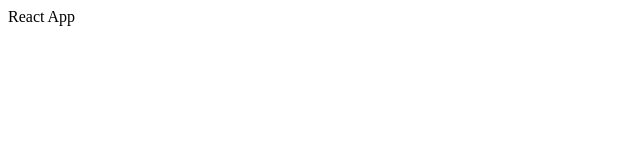
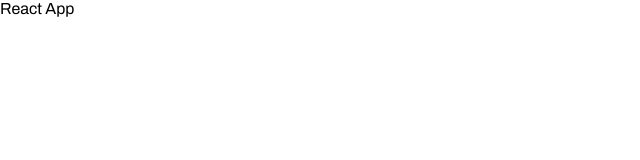
Before and after one commit to Dailton-Bastos/rentx, a React (Create React App) app: page / in a window 1280 px wide. Shown: the top 160 px of the page, without its empty margins (0-640 px from the left). Built offline with nearby package versions, Linux system fonts and the light colour scheme.

Commit message:
chore: add global style"

```diff
--- a/src/App.tsx
+++ b/src/App.tsx
@@ -1,3 +1,11 @@
+import { GlobalStyle } from './styles/global';
+
 export const App = () => {
-	return <div>React App</div>;
+	return (
+		<>
+			<div>React App</div>
+
+			<GlobalStyle />
+		</>
+	);
 };
--- /dev/null
+++ b/src/styles/global.ts
@@ -0,0 +1,83 @@
+import { createGlobalStyle } from 'styled-components';
+
+export const GlobalStyle = createGlobalStyle`
+	:root {
+		/* colors */
+		--background: #1b1b1f;
+		--color-black: #1b1b1b;
+		--color-white: #ffffff;
+		--color-red: #dc1637;
+		--color-green: #03b352;
+		--color-title: #47474d;
+		--color-text: #747480;
+		--color-text-details: #aeaeb3;
+		--color-gray: #dedee3;
+		--color-gray-light: #ebebf0;
+		--color-gray-lighter: #f4f5f6;
+		--color-shape: #29292e;
+
+		/* breakpoints */
+		--breakpoint-sm: 576px;
+		--breakpoint-md: 768px;
+		--breakpoint-lg: 992px;
+		--breakpoint-xl: 1200px;
+		--breakpoint-xxl: 1400px;
+
+		/* containers */
+		--container-space-sm: 1.5rem;
+		--container-space-md: 1.5rem;
+		--container-space-lg: 5rem;
+		--container-space-xl: 5rem;
+
+		/* font */
+		--font-type-1-name: 'Archivo';
+		--font-type-2-name: 'Inter';
+		--font-type-1-fallback: -apple-system, BlinkMacSystemFont, 'Segoe UI', Helvetica, Arial, sans-serif, 'Apple Color Emoji', 'Segoe UI Emoji', 'Segoe UI Symbol';
+		--font-type-weight-regular: 400;
+		--font-type-weight-semibold: 600;
+		--font-type-weight-bold: 700;
+	}
+
+	* {
+		box-sizing: border-box;
+		margin: 0;
+		padding: 0;
+	}
+
+	html {
+		font-size: 62.5%;
+	}
+
+	body {
+		-webkit-font-smoothing: antialiased;
+	}
+
+	body,input,textarea,button {
+		font-family: var(--font-type-1-name), var(--font-type-1-fallback);
+		font-size: 1.6rem;
+		font-weight: var(--font-type-weight-regular);
+	}
+
+	h1,h2,h3 {
+		font-weight: var(--font-type-weight-semibold);
+	}
+
+	button {
+		cursor: pointer;
+	}
+
+	img {
+		display: block;
+		max-width: 100%;
+	}
+
+	a {
+		color: inherit;
+		text-decoration: none;
+	}
+
+	ul,li {
+		list-style: none;
+	}
+
+`;
```
